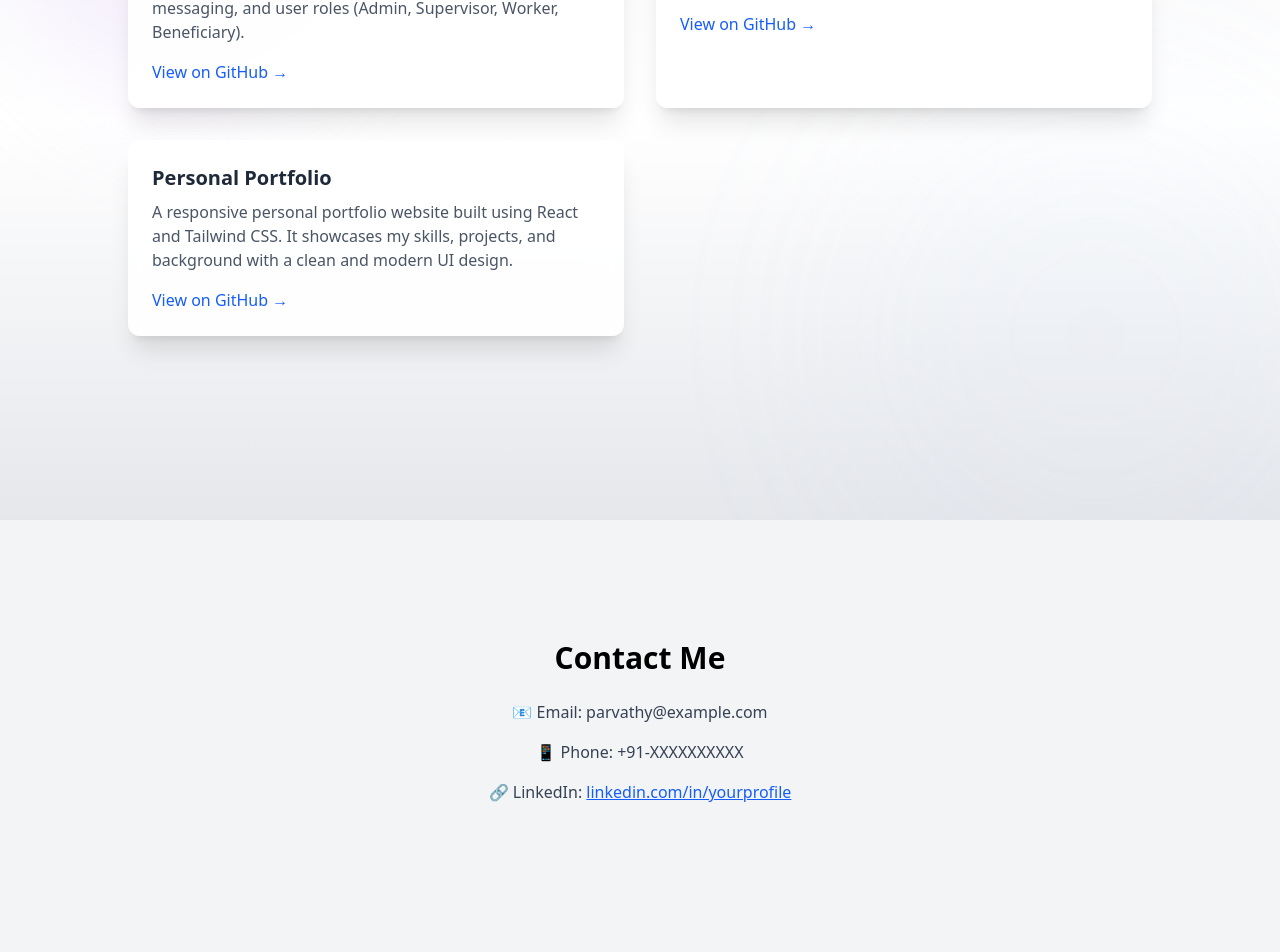
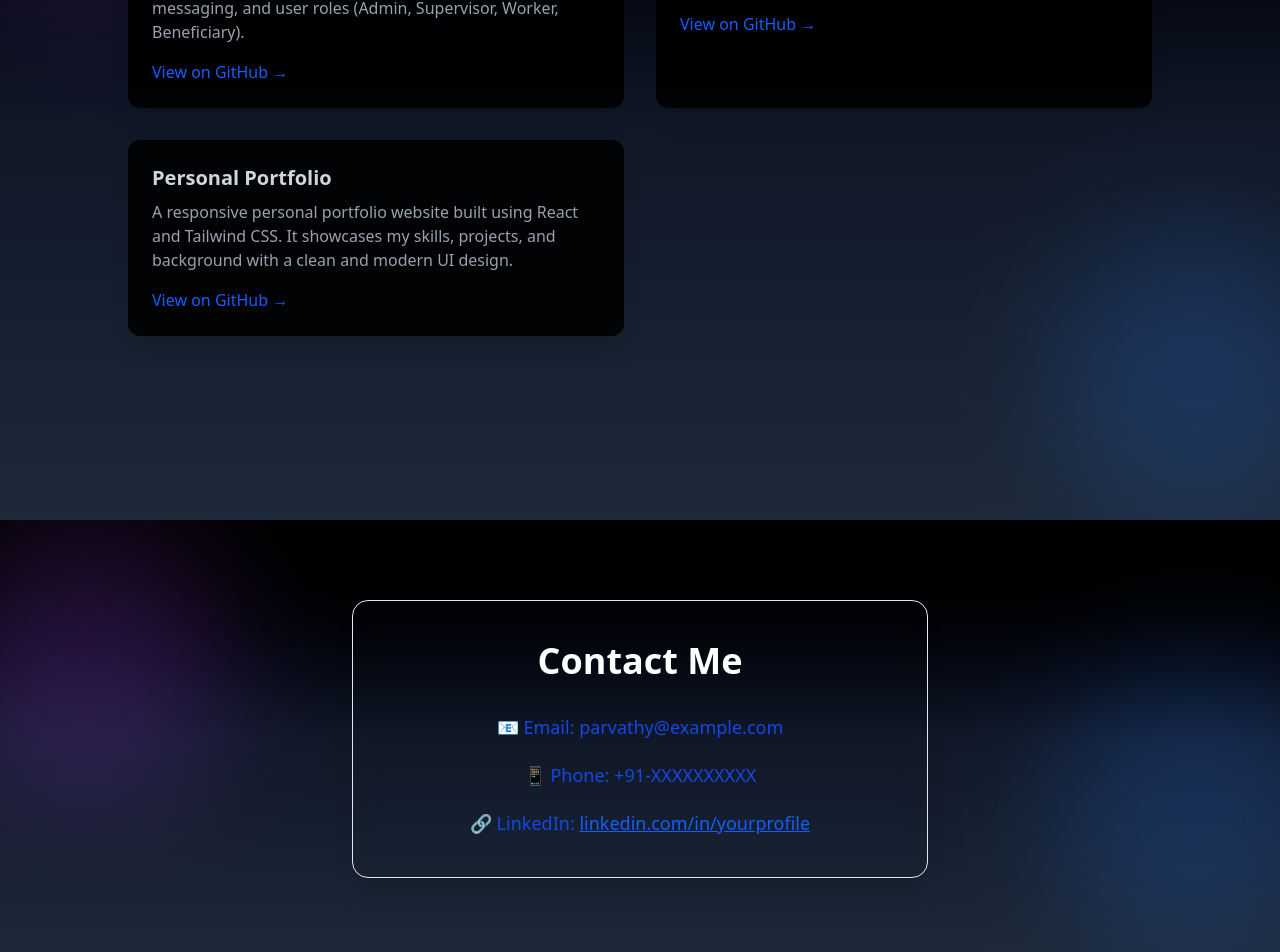
Before and after one commit to parvathy111/Personal_portfolio, a React (Vite) app: page / in a window 1280 px wide. Shown: the part 1944-2896 px from the top of the page. Built offline with nearby package versions, Linux system fonts and the light colour scheme.

Commit message:
update styles in contact and project page

```diff
--- a/package.json
+++ b/package.json
@@ -12,6 +12,7 @@
   "dependencies": {
     "@mui/icons-material": "^7.2.0",
     "@tailwindcss/vite": "^4.1.11",
+    "aos": "^2.3.4",
     "react": "^19.1.0",
     "react-dom": "^19.1.0",
     "react-router-dom": "^7.6.3",
--- a/src/pages/Contact.jsx
+++ b/src/pages/Contact.jsx
@@ -1,23 +1,44 @@
+import React, { useEffect } from 'react';
+import AOS from 'aos';
+import 'aos/dist/aos.css';
+
 const Contact = () => {
+  useEffect(() => {
+    AOS.init({ duration: 1000 });
+  }, []);
+
   return (
-    <div className="min-h-screen px-4 py-12 pt-30 bg-gray-100 flex flex-col items-center">
-      <h2 className="text-3xl font-bold mb-6">Contact Me</h2>
+    <div className="relative py-20 px-6 bg-gradient-to-b from-black via-gray-900 to-gray-800 overflow-hidden">
+      {/* Background shapes (optional) */}
+      <div className="absolute inset-0 z-0 pointer-events-none overflow-hidden">
+        <div className="absolute w-72 h-72 bg-purple-500 rounded-full opacity-20 top-0 left-[-60px] blur-3xl"></div>
+      <div className="absolute w-72 h-72 bg-blue-500 rounded-full opacity-20 bottom-0 right-[-60px] blur-3xl"></div>
+      </div>
 
-      <div className="text-center space-y-4">
-        <p className="text-gray-700">📧 Email: parvathy@example.com</p>
-        <p className="text-gray-700">📱 Phone: +91-XXXXXXXXXX</p>
-        <p className="text-gray-700">
+      {/* Contact Card */}
+      <div
+        data-aos="fade-up"
+        className="relative z-10 max-w-xl mx-auto bg-gray/90 backdrop-blur-md border border-gray-200 p-10 rounded-2xl shadow-xl"
+      >
+        <h2 className="text-4xl font-bold text-center text-white mb-8">Contact Me</h2>
+
+        <div className="space-y-5 text-center text-lg">
+          <p className="text-blue-700">📧 Email: parvathy@example.com</p>
+          <p className="text-blue-700">📱 Phone: +91-XXXXXXXXXX</p>
+          <p className="text-blue-700">
             🔗 LinkedIn:{" "}
             <a
               href="https://linkedin.com/in/yourprofile"
               target="_blank"
-            className="text-blue-600 underline"
+              rel="noreferrer"
+              className="text-blue-600 underline hover:text-blue-800 transition"
             >
               linkedin.com/in/yourprofile
             </a>
           </p>
         </div>
       </div>
+    </div>
   );
 };
 
--- a/src/pages/Project.jsx
+++ b/src/pages/Project.jsx
@@ -20,26 +20,26 @@ const Projects = () => {
   ];
 
   return (
-    <div className="relative min-h-screen bg-gradient-to-b from-gray-100 via-white to-gray-200 px-4 py-20 flex flex-col items-center overflow-hidden">
+    <div className="relative min-h-screen bg-gradient-to-b from-black via-gray-900 to-gray-800 px-4 py-20 flex flex-col items-center overflow-hidden">
 
       {/* Floating abstract circles in background */}
       <div className="absolute top-0 left-0 w-full h-full z-0 overflow-hidden pointer-events-none">
-        <div className="absolute w-72 h-72 bg-purple-200 rounded-full blur-3xl opacity-30 top-20 left-10 animate-pulse"></div>
-        <div className="absolute w-72 h-72 bg-blue-200 rounded-full blur-3xl opacity-30 bottom-10 right-10 animate-ping"></div>
+       <div className="absolute w-72 h-72 bg-purple-500 rounded-full opacity-20 top-0 left-[-60px] blur-3xl"></div>
+      <div className="absolute w-72 h-72 bg-blue-500 rounded-full opacity-20 bottom-0 right-[-60px] blur-3xl"></div>
       </div>
 
       {/* Heading */}
-      <h2 className="text-4xl font-bold text-gray-800 mb-12 z-10">Projects</h2>
+      <h2 className="text-4xl font-bold text-white mb-12 z-10">Projects</h2>
 
       {/* Cards */}
       <div className="grid gap-8 max-w-5xl w-full md:grid-cols-2 z-10">
         {projectData.map((project, index) => (
           <div
             key={index}
-            className="bg-white/90 backdrop-blur-lg p-6 rounded-xl shadow-xl hover:shadow-2xl transform hover:scale-105 transition duration-300"
+            className="bg-black/90 backdrop-blur-lg p-6 rounded-xl shadow-xl hover:shadow-2xl transform hover:scale-105 transition duration-300"
           >
-            <h3 className="text-xl font-semibold text-gray-800 mb-2">{project.title}</h3>
-            <p className="text-gray-600">{project.desc}</p>
+            <h3 className="text-xl font-semibold text-gray-300 mb-2">{project.title}</h3>
+            <p className="text-gray-400">{project.desc}</p>
             <a
               href={project.link}
               target="_blank"
```
Also changed, not shown: 1 other file (tests, documents, lock files or other folders). Lines whose indentation alone changed are shown as unchanged.
